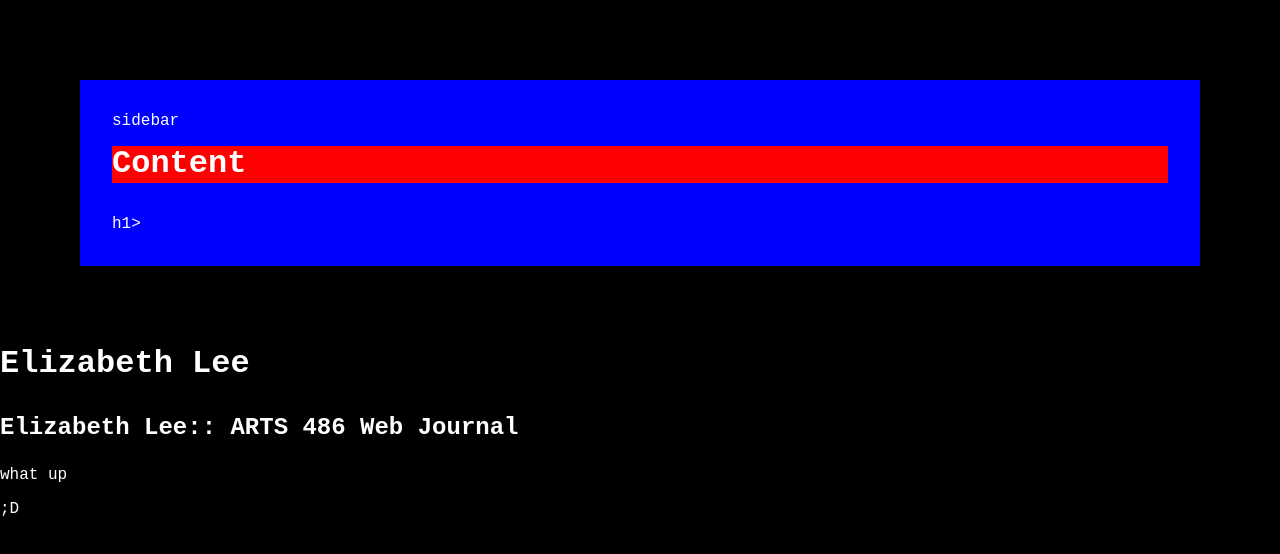
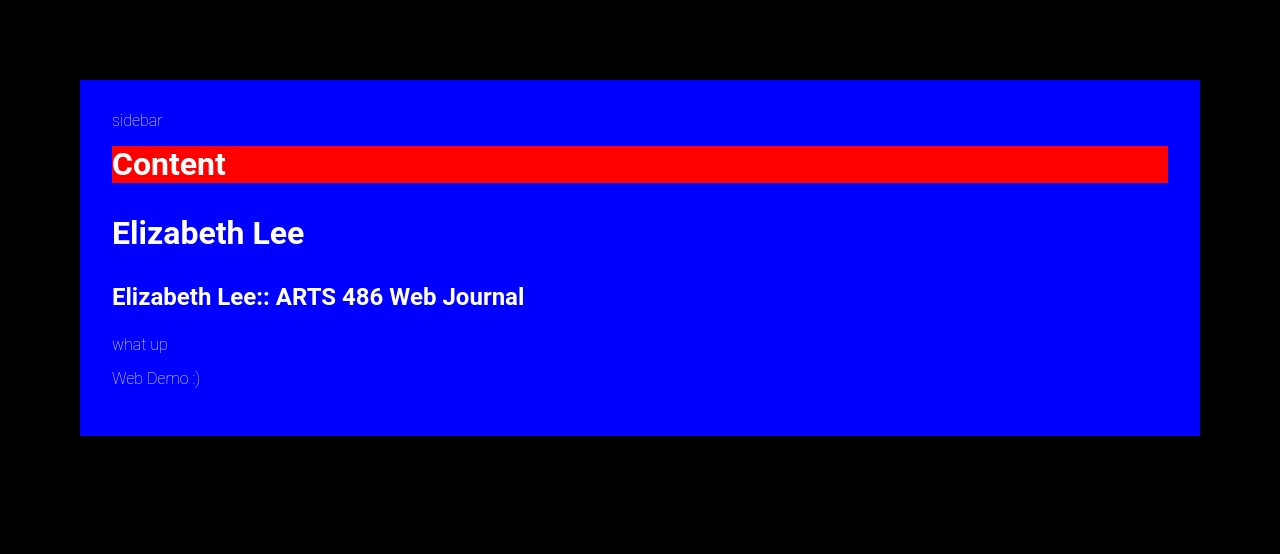
Before and after one commit to Binghamton-University-Design/web-journal-elizabethlee125, a plain HTML site: page index.html in a window 1280 px wide. Drawn offline with nearby package versions, Linux system fonts and the light colour scheme.

Commit message:
lobster
added lobster font

```diff
--- a/css/style.css
+++ b/css/style.css
@@ -3,7 +3,7 @@ body {
 	margin: 0;
 	background: black;
 	color: white;
-	font-family: 'Pacifico', monospace;
+	font-family: 'Roboto', monospace;
 	font-weight: 200;
 }
 
--- a/index.html
+++ b/index.html
@@ -18,19 +18,15 @@
 
 		 	<div id="main" class="width-4-12">
 		 		<p>sidebar</p>
-		 		<div>
-		 		</div>
 		 		<div id="content" class="width-8-12">
-		 			<h1>Content</div>h1>
+		 			<h1>Content</div>
 
-		 			</div>
-		 			</div>
-		 		</div>
-
-		 	<h1>Elizabeth Lee</h1>
+		 <h1>Elizabeth Lee</h1>
+		 <link rel="preconnect" href="https://fonts.gstatic.com">
+         <link href="https://fonts.googleapis.com/css2?family=Lobster&display=swap" rel="stylesheet">
 		<h2>Elizabeth Lee:: ARTS 486 Web Journal</h2>
 		<p>what up</p>
-		<p>;D</p>
+		<p>Web Demo :)</p>
 		</div>
 
 
```
